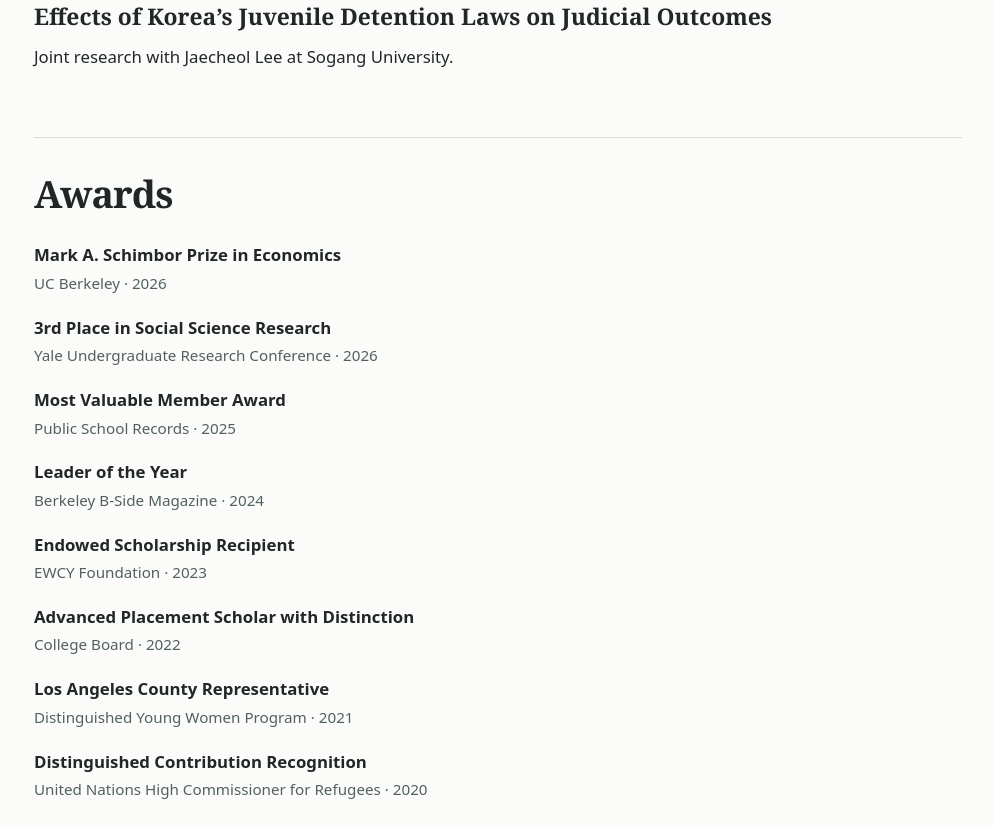
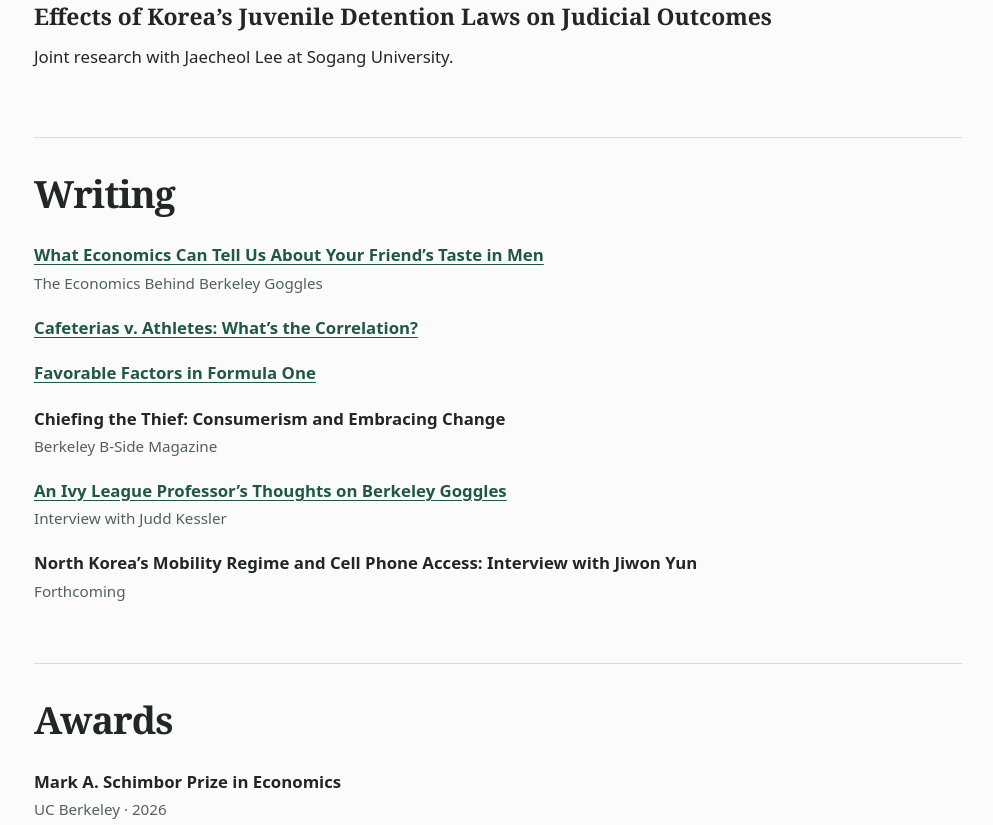
Before and after one commit to eunic3shin/eunic3shin.github.io, a plain HTML site: page index.html in a window 1280 px wide. Shown: the part 1341-2166 px from the top of the page, without its empty margins (142-1135 px from the left). Drawn offline with Linux system fonts and the light colour scheme.

Commit message:
Add selected writing to the website

```diff
--- a/index.html
+++ b/index.html
@@ -18,7 +18,7 @@
 <a class="skip" href="#main">Skip to content</a>
 <header class="site-header wrap">
 <a class="wordmark" href="/">Eunice Shin</a>
-<nav aria-label="Main navigation"><a href="#about">About</a><a href="#research">Research</a><a href="#awards">Awards</a><a href="#presentations">Presentations</a><a href="/cv.pdf?v=awards-and-research">CV</a></nav>
+<nav aria-label="Main navigation"><a href="#about">About</a><a href="#research">Research</a><a href="#writing">Writing</a><a href="#awards">Awards</a><a href="#presentations">Presentations</a><a href="/cv.pdf?v=awards-and-research">CV</a></nav>
 </header>
 <main id="main" class="wrap">
 <section class="intro" id="about" aria-labelledby="name">
@@ -64,6 +64,17 @@
 <p>Joint research with Jaecheol Lee at Sogang University.</p>
 </article>
 </section>
+<section class="section" id="writing">
+<h2>Writing</h2>
+<ul class="presentations">
+<li><strong><a href="https://open.substack.com/pub/uwebnews/p/what-economics-can-tell-us-about?r=5idjd8&amp;utm_campaign=post&amp;utm_medium=web&amp;showWelcomeOnShare=false">What Economics Can Tell Us About Your Friend’s Taste in Men</a></strong><span>The Economics Behind Berkeley Goggles</span></li>
+<li><strong><a href="https://uwebnews.substack.com/p/cafeterias-v-athletes-whats-the-correlation">Cafeterias v. Athletes: What’s the Correlation?</a></strong></li>
+<li><strong><a href="https://substack.com/@eunic3shin/note/p-179987151?utm_source=notes-share-action">Favorable Factors in Formula One</a></strong></li>
+<li><strong>Chiefing the Thief: Consumerism and Embracing Change</strong><span>Berkeley B-Side Magazine</span></li>
+<li><strong><a href="https://substack.com/@eunic3shin/note/p-189685055?utm_source=notes-share-action">An Ivy League Professor’s Thoughts on Berkeley Goggles</a></strong><span>Interview with Judd Kessler</span></li>
+<li><strong>North Korea’s Mobility Regime and Cell Phone Access: Interview with Jiwon Yun</strong><span>Forthcoming</span></li>
+</ul>
+</section>
 <section class="section" id="awards">
 <h2>Awards</h2>
 <ul class="presentations">
```
